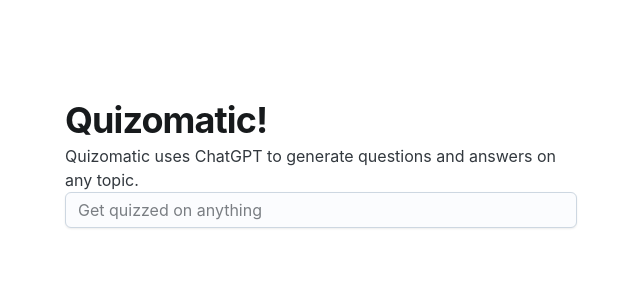
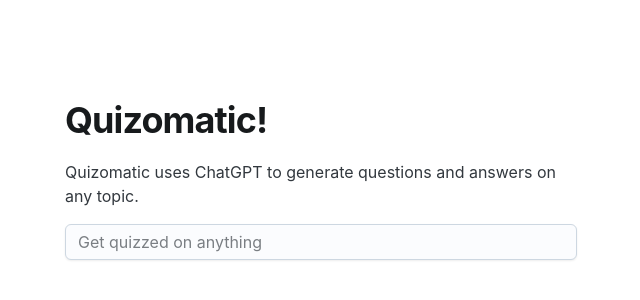
Before and after one commit to dougjj/quiz-gpt, a Next.js app: page / in a window 1280 px wide. Shown: the top 300 px of the page, without its empty margins (319-959 px from the left). Built offline with nearby package versions, Linux system fonts and the light colour scheme.

Commit message:
Generate 10 questions

```diff
--- a/app/api/completion/route.ts
+++ b/app/api/completion/route.ts
@@ -47,7 +47,7 @@
 Do not include any of the following questions:
 ${existing_questions}
 
-Generate 3 questions about ${prompt} which are different from those above.`},
+Generate 10 questions about ${prompt} which are different from those above.`},
           ],
         stream: true,
         temperature: 1,
--- a/app/page.tsx
+++ b/app/page.tsx
@@ -3,7 +3,7 @@
 
 export default async function Index() {
   return (
-    <Stack>
+    <Stack spacing={2}>
     <Typography level="h1" className="title">Quizomatic!</Typography>
     <Typography>
       Quizomatic uses ChatGPT to generate questions and answers on any topic.
```
